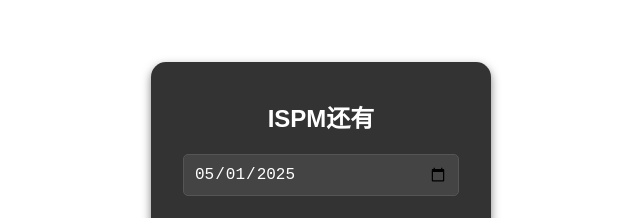
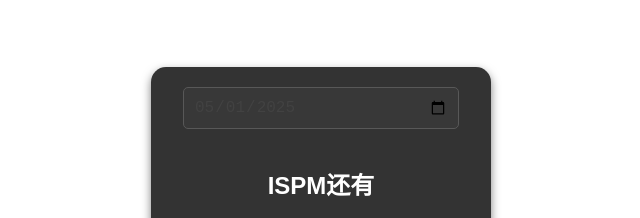
Before and after one commit to Jammyooo/Countdown, a plain HTML site: page index.html in a window 1280 px wide. Shown: the part 211-429 px from the top of the page, without its empty margins (319-959 px from the left). Drawn offline with Linux system fonts and the light colour scheme.

Commit message:
Add files via upload

```diff
--- a/index.html
+++ b/index.html
@@ -21,22 +21,22 @@
             text-align: center;
             padding: 20px;
         }
+        .card input {
+            padding: 10px;
+            font-size: 16px;
+            border: 1px solid #585858;
+            border-radius: 5px;
+            margin-bottom: 20px;
+            width: calc(100% - 24px);
+            box-sizing: border-box;
+            background-color: #383838;
+            color: #424242;
+        }
         .card h1 {
             font-size: 24px;
             color: #fff; /* 白色字体 */
             margin-bottom: 20px;
         }
-        .card input {
-            padding: 10px;
-            font-size: 16px;
-            border: 1px solid #555;
-            border-radius: 5px;
-            margin-bottom: 20px;
-            width: calc(100% - 24px);
-            box-sizing: border-box;
-            background-color: #444;
-            color: #fff;
-}
         .countdown {
             font-size: 48px;
             font-weight: bold;
@@ -50,8 +50,8 @@
 </head>
 <body>
     <div class="card">
+        <input type="date" id="targetDate" value="2025-05-01">
         <h1>ISPM还有</h1>
-        <input type="date" id="targetDate" value="2025-05-01">
         <div id="countdown" class="countdown">请输入目标日期</div>
     </div>
 
```
